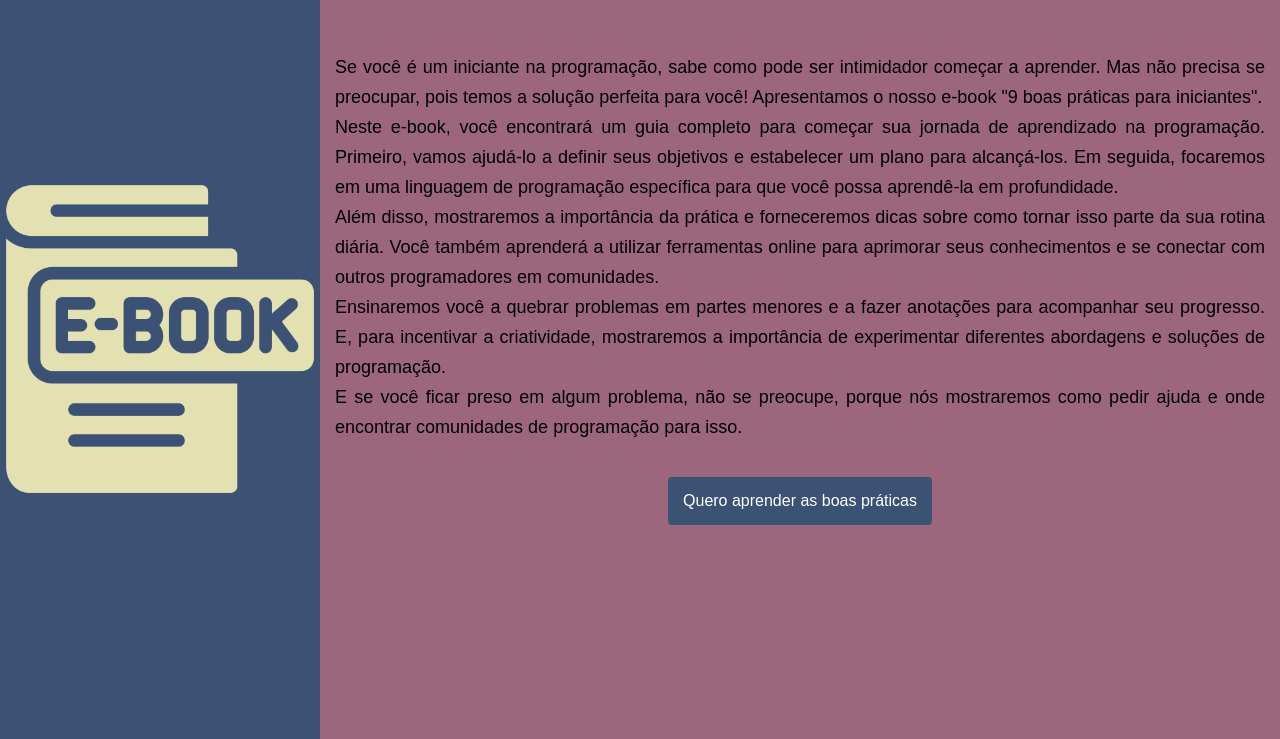
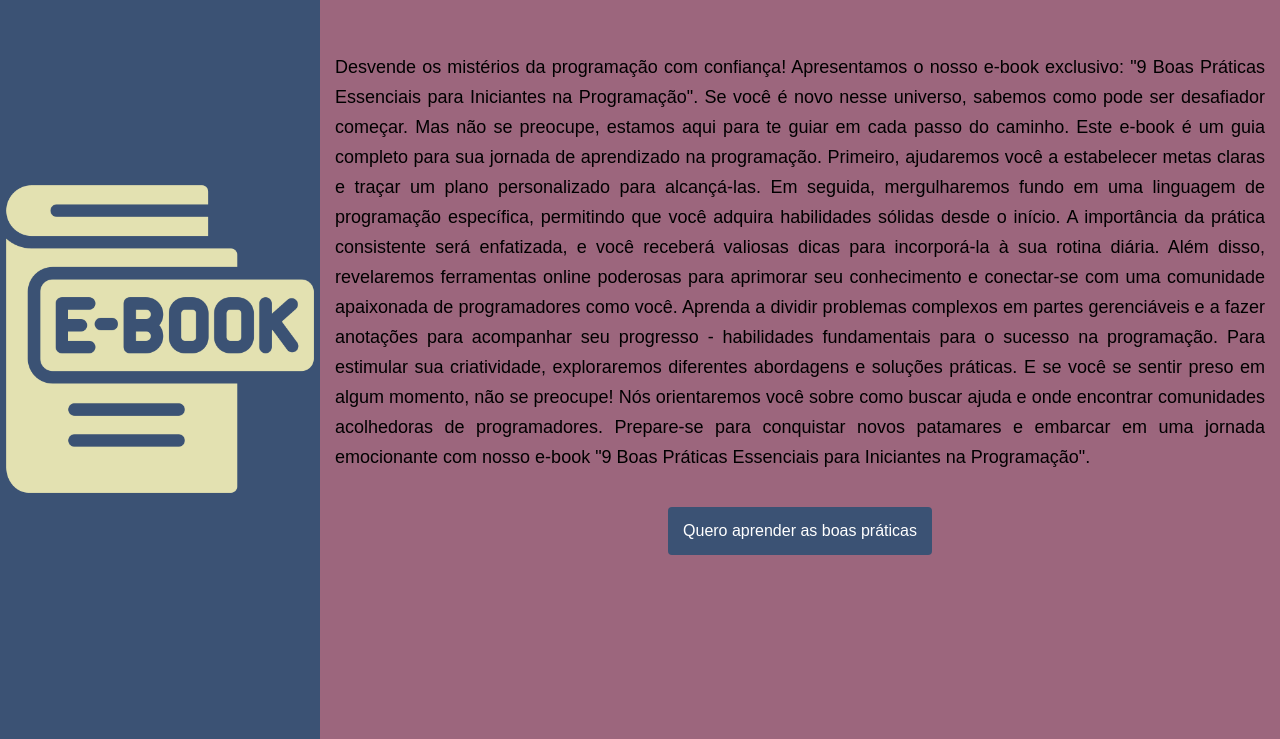
Before and after one commit to macenadev1/portfolio, a plain HTML site: page pages/ebook.html in a window 1280 px wide. Shown: the part 61-800 px from the top of the page. Drawn offline with Linux system fonts and the light colour scheme.

Commit message:
AJuste texto

```diff
--- a/pages/ebook.html
+++ b/pages/ebook.html
@@ -10,10 +10,10 @@
     <title>E-book</title>
     <link rel="shortcut icon" href="../images/logo.png">
     <meta name="author" content="Thiago Macena">
-	<meta name="keywords" content="Ebook, E-book, Programação, Boas praticas programação, Linguagens de programação">
-	<meta name="description"
-		content="Transforme seu futuro como programador com nosso e-book direcionado para iniciantes na programação. Descubra nove boas práticas essenciais que irão te destacar no mercado de trabalho e torná-lo(a) valioso(a) para as empresas. Este conteúdo é exclusivo para aqueles que desejam alcançar o sucesso na programação e construir uma carreira sólida e promissora. Baixe agora nosso e-book e dê o primeiro passo para o seu sucesso na área de programação!">
-	<meta name="robots" content="index, follow">
+    <meta name="keywords" content="Ebook, E-book, Programação, Boas praticas programação, Linguagens de programação">
+    <meta name="description"
+        content="Transforme seu futuro como programador com nosso e-book direcionado para iniciantes na programação. Descubra nove boas práticas essenciais que irão te destacar no mercado de trabalho e torná-lo(a) valioso(a) para as empresas. Este conteúdo é exclusivo para aqueles que desejam alcançar o sucesso na programação e construir uma carreira sólida e promissora. Baixe agora nosso e-book e dê o primeiro passo para o seu sucesso na área de programação!">
+    <meta name="robots" content="index, follow">
 </head>
 
 <body>
@@ -30,27 +30,25 @@
             <article>
                 <div class="text">
                     <p>
-                        Se você é um iniciante na programação, sabe como pode ser intimidador começar a aprender. Mas
-                        não
-                        precisa se preocupar, pois temos a solução perfeita para você! Apresentamos o nosso e-book "9
-                        boas
-                        práticas para iniciantes".<br>
-                        Neste e-book, você encontrará um guia completo para começar sua jornada de aprendizado na
-                        programação. Primeiro, vamos ajudá-lo a definir seus objetivos e estabelecer um plano para
-                        alcançá-los. Em seguida, focaremos em uma linguagem de programação específica para que você
-                        possa
-                        aprendê-la em profundidade.<br>
-                        Além disso, mostraremos a importância da prática e forneceremos dicas sobre como tornar isso
-                        parte
-                        da sua rotina diária. Você também aprenderá a utilizar ferramentas online para aprimorar seus
-                        conhecimentos e se conectar com outros programadores em comunidades.<br>
-                        Ensinaremos você a quebrar problemas em partes menores e a fazer anotações para acompanhar seu
-                        progresso. E, para incentivar a criatividade, mostraremos a importância de experimentar
-                        diferentes
-                        abordagens e soluções de programação.<br>
-                        E se você ficar preso em algum problema, não se preocupe, porque nós mostraremos como pedir
-                        ajuda e
-                        onde encontrar comunidades de programação para isso.<br>
+                        Desvende os mistérios da programação com confiança! Apresentamos o nosso e-book exclusivo: "9
+                        Boas Práticas Essenciais para Iniciantes na Programação".
+                        Se você é novo nesse universo, sabemos como pode ser desafiador começar. Mas não se preocupe,
+                        estamos aqui para te guiar em cada passo do caminho.
+                        Este e-book é um guia completo para sua jornada de aprendizado na programação. Primeiro,
+                        ajudaremos você a estabelecer metas claras e traçar um plano personalizado para alcançá-las. Em
+                        seguida, mergulharemos fundo em uma linguagem de programação específica, permitindo que você
+                        adquira habilidades sólidas desde o início.
+                        A importância da prática consistente será enfatizada, e você receberá valiosas dicas para
+                        incorporá-la à sua rotina diária. Além disso, revelaremos ferramentas online poderosas para
+                        aprimorar seu conhecimento e conectar-se com uma comunidade apaixonada de programadores como
+                        você.
+                        Aprenda a dividir problemas complexos em partes gerenciáveis e a fazer anotações para acompanhar
+                        seu progresso - habilidades fundamentais para o sucesso na programação. Para estimular sua
+                        criatividade, exploraremos diferentes abordagens e soluções práticas.
+                        E se você se sentir preso em algum momento, não se preocupe! Nós orientaremos você sobre como
+                        buscar ajuda e onde encontrar comunidades acolhedoras de programadores.
+                        Prepare-se para conquistar novos patamares e embarcar em uma jornada emocionante com nosso
+                        e-book "9 Boas Práticas Essenciais para Iniciantes na Programação".
                     </p>
                 </div>
             </article>
```
